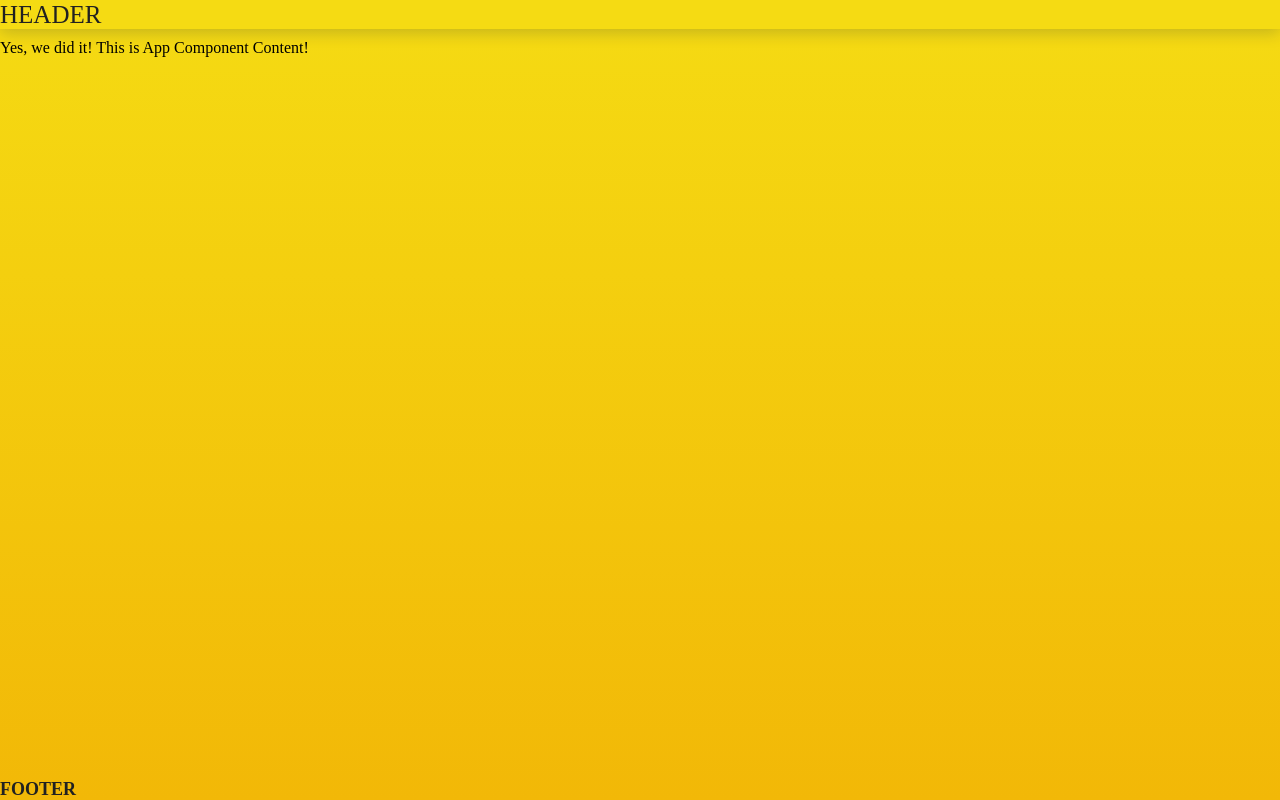
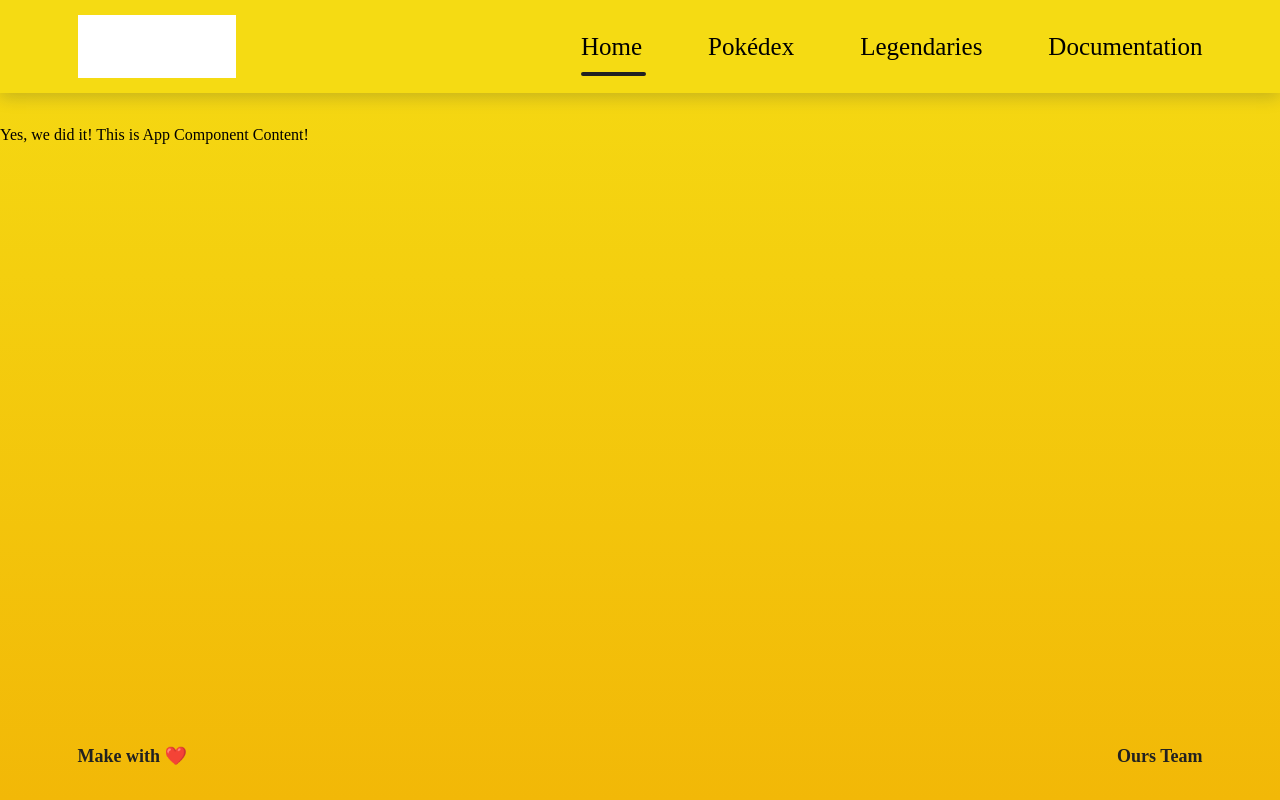
Before and after one commit to spelot/PokemonDesk, a React app: page / in a window 1280 px wide. Built offline with nearby package versions, Linux system fonts and the light colour scheme.

Commit message:
fix styles for Header and Footer

```diff
--- a/src/App.module.scss
+++ b/src/App.module.scss
@@ -9,5 +9,5 @@
 
 .Content {
   flex-grow: 1;
-  margin: 10px 0;
+  margin: 33px 0;
 }
--- a/src/components/Footer/Footer.module.scss
+++ b/src/components/Footer/Footer.module.scss
@@ -1,9 +1,34 @@
+@import '../../globalVariables.scss';
+
 .Footer {
+  width: 100%;
+  max-width: $maxWidthDesktop;
+  margin: 0 auto 33px;
+  display: flex;
+  justify-content: space-between;
   color: #212121;
   font-family: Karla;
   font-style: normal;
   font-weight: bold;
   font-size: 18px;
   line-height: 21px;
-  display: flex;
 }
+
+.label {
+  font-family: Karla;
+  font-style: normal;
+  font-weight: bold;
+  font-size: 18px;
+  line-height: 21px;
+  color: $colorParagraph;
+}
+
+.link {
+  text-decoration: none;
+  font-family: Karla;
+  font-style: normal;
+  font-weight: bold;
+  font-size: 18px;
+  line-height: 21px;
+  color: $colorParagraph;
+}
--- a/src/components/Footer/Footer.tsx
+++ b/src/components/Footer/Footer.tsx
@@ -4,7 +4,19 @@ import cn from 'classnames';
 import s from './Footer.module.scss';
 
 const Footer: FC = () => {
-  return <div className={cn(s.Footer)}>FOOTER</div>;
+  return (
+    <div className={cn(s.Footer)}>
+      <div className={cn(s.label)}>
+        Make with{' '}
+        <span role="img" aria-label="love" aria-labelledby="">
+          ❤️
+        </span>
+      </div>
+      <a className={cn(s.link)} href="https://zarmarathon.com/">
+        Ours Team
+      </a>
+    </div>
+  );
 };
 
 export default Footer;
--- a/src/components/Header/Header.module.scss
+++ b/src/components/Header/Header.module.scss
@@ -1,6 +1,9 @@
+@import '../../globalVariables.scss';
+
 .Header {
-  background: #f5db13;
-  box-shadow: 0px 4px 16px rgba(1, 28, 64, 0.2);
+  height: 93px;
+  background: $colorThird;
+  box-shadow: 0px 4px 16px $colorShadow;
   color: #212121;
   font-family: Karla;
   font-style: normal;
@@ -8,3 +11,60 @@
   font-size: 25px;
   line-height: 29px;
 }
+
+.content {
+  width: 100%;
+  height: 100%;
+  max-width: $maxWidthDesktop;
+  margin: 0 auto;
+  display: flex;
+  justify-content: space-between;
+  align-items: center;
+}
+
+.logo {
+  width: 158px;
+  height: 63px;
+  // TODO: first add loader for svg
+  background: white;
+  // background: url('./img/logo.svg') no-repeat;
+}
+
+.menu {
+  display: flex;
+  justify-content: flex-end;
+  align-items: center;
+
+  & li {
+    list-style: none;
+    margin-right: 66px;
+
+    &:last-child {
+      margin-right: 0;
+    }
+  }
+}
+
+.link {
+  position: relative;
+  font-family: Karla;
+  font-style: normal;
+  font-weight: normal;
+  font-size: 25px;
+  line-height: 29px;
+  text-decoration: none;
+  color: #000000;
+}
+
+.active {
+  &::after {
+    content: '';
+    position: absolute;
+    bottom: -16px;
+    left: 0;
+    width: 100%;
+    height: 0;
+    border: 2px solid $colorParagraph;
+    border-radius: 3px;
+  }
+}
--- a/src/components/Header/Header.tsx
+++ b/src/components/Header/Header.tsx
@@ -4,7 +4,30 @@ import cn from 'classnames';
 import s from './Header.module.scss';
 
 const Header: FC = () => {
-  return <div className={cn(s.Header)}>HEADER</div>;
+  const activeLink = 0;
+  const links = [
+    { key: 0, label: 'Home', href: 'home' },
+    { key: 1, label: 'Pokédex', href: 'pokedex' },
+    { key: 2, label: 'Legendaries', href: 'legendaries' },
+    { key: 3, label: 'Documentation', href: 'documentation' },
+  ];
+
+  return (
+    <div className={cn(s.Header)}>
+      <div className={cn(s.content)}>
+        <div className={cn(s.logo)} />
+        <ul className={cn(s.menu)}>
+          {links.map((link, linkId) => (
+            <li key={link.key}>
+              <a className={cn(s.link, { [s.active]: linkId === activeLink })} href={link.href}>
+                {link.label}
+              </a>
+            </li>
+          ))}
+        </ul>
+      </div>
+    </div>
+  );
 };
 
 export default Header;
--- /dev/null
+++ b/src/globalVariables.scss
@@ -0,0 +1,6 @@
+$maxWidthDesktop: 1125px;
+
+// colors
+$colorThird: #f5db13;
+$colorShadow: rgba(1, 28, 64, 0.2);
+$colorParagraph: #212121;
```
Also changed, not shown: src/components/Header/img/logo.svg (added), 2 other files (tests, documents, lock files or other folders).
